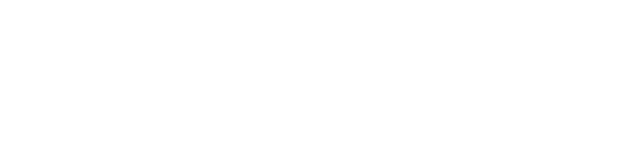
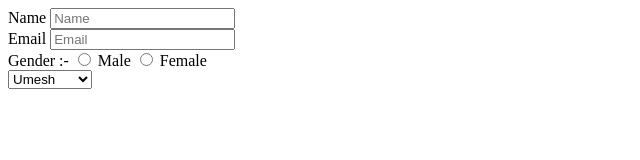
Before and after one commit to acciojob/signup-form-car-Umesh-Deogharia, a website: page main.html in a window 1280 px wide. Shown: the whole page, without its empty margins (0-640 px from the left). Drawn offline with Linux system fonts and the light colour scheme.

Commit message:
created a submission

```diff
--- a/main.html
+++ b/main.html
@@ -8,6 +8,45 @@
 
 <body>
 	<!-- the entire body must be written by student -->
+	<form action="signup.html" method="post">
+		<label for="name">Name</label>
+		<input type="text" id="name" placeholder="Name"><br>
+
+		<label for="email">Email</label>
+		<input type="email" id="email" placeholder="Email"><br>
+
+		<label for="gender_m, gender_f">Gender :-</label>
+		<input type="radio" id="gender_m" value="Male" name="gender">
+		<label for="gender_m">Male</label>
+		<input type="radio" id="gender_f" name="gender">
+		<label for="gender_f">Female</label><br>
+
+
+		<select placeholder="--Please choose an option--" id="cars">
+			<option >Umesh</option>
+			<option>Deogharia</option>
+		</select>
+
+		<!-- <label for="name">Name</label>
+		<input type="text" id="name" placeholder="Name">
+
+		<label for="name">Name</label>
+		<input type="text" id="name" placeholder="Name">
+
+		<label for="name">Name</label>
+		<input type="text" id="name" placeholder="Name">
+
+		<label for="name">Name</label>
+		<input type="text" id="name" placeholder="Name">
+
+		<label for="name">Name</label>
+		<input type="text" id="name" placeholder="Name">
+ -->
+
+
+	</form>
+
+
     <script type="text/javascript" src="./script.js">
 </script>
 
```
